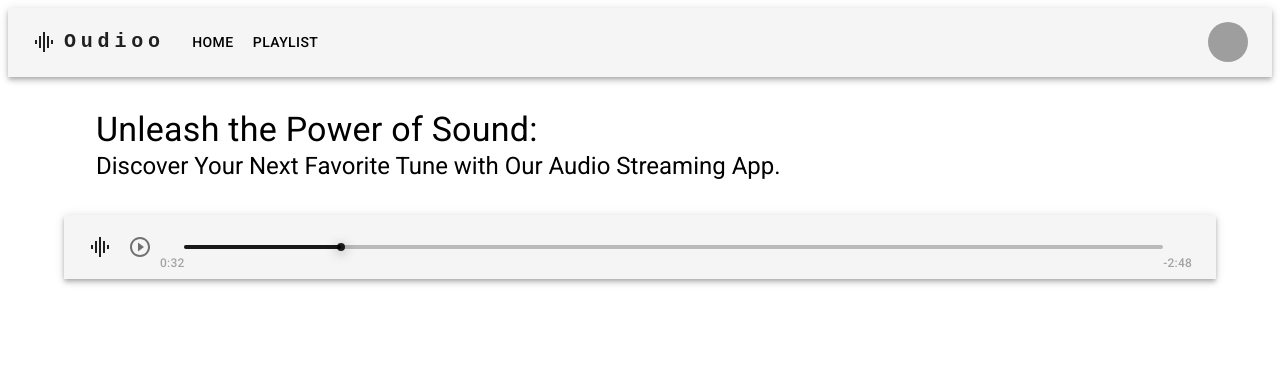
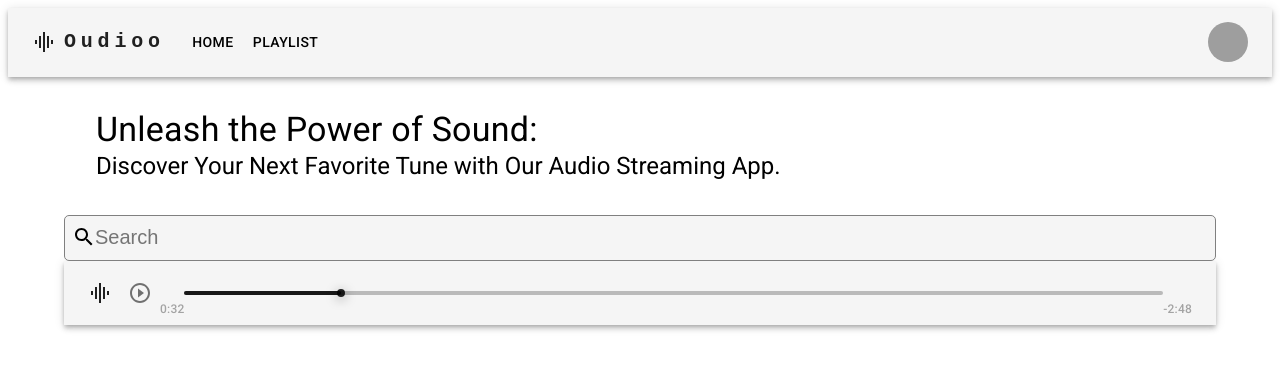
Before and after one commit to codetipster/oudioo, a React (Create React App) app: page / in a window 1280 px wide. Shown: the top 370 px of the page. Built offline with nearby package versions, Linux system fonts and the light colour scheme; grey boxes are pictures that could not be loaded.

Commit message:
search component

```diff
--- a/package.json
+++ b/package.json
@@ -6,6 +6,8 @@
     "@emotion/react": "^11.10.5",
     "@emotion/styled": "^11.10.5",
     "@fontsource/roboto": "^4.5.8",
+    "@material-ui/core": "^4.12.4",
+    "@material-ui/styles": "^4.11.5",
     "@mui/icons-material": "^5.11.0",
     "@mui/material": "^5.11.7",
     "@testing-library/jest-dom": "^5.16.5",
--- a/src/App.tsx
+++ b/src/App.tsx
@@ -1,23 +1,34 @@
 import React from 'react';
 import  './styles/App.css'
 import Container from '@mui/material/Container';
-import Paper from '@mui/material/Paper';
 import AudioPlayer from './components/AudioPlayer';
 import Box from '@mui/material/Box';
 import Navbar from './components/Navbar';
 import Typography from '@mui/material/Typography';
+import Search from './components/Search';
+//import { makeStyles, createStyles } from '@material-ui/core/styles';
+//yarn add @material-ui/core@latest @material-ui/styles@latest
+
+// const useStyles = makeStyles({
+//   appContainer: {
+//     backgroundColor: "rgba(193, 14, 14, 0.4)"
+//   }
+// });
+
 
 
 function App() {
+  // const classes = useStyles()
   return (
     <>
     <Navbar/>
-    <Container>
+    <Container >
       <Box p={2} m={2} alignItems="center">
         <Typography variant="h4" component="h2">
         Unleash the Power of Sound:<Typography variant="h5" component='p'>Discover Your Next Favorite Tune with Our Audio Streaming App.</Typography>
         </Typography>
       </Box>
+      <Search/>
       <AudioPlayer/>
     </Container>
     </>
--- a/src/components/Search.tsx
+++ b/src/components/Search.tsx
@@ -1,8 +1,48 @@
-import React from 'react'
+import { Box } from '@mui/material'
+import { makeStyles } from '@material-ui/core/styles';
+import SearchIcon from '@mui/icons-material/Search';
+import {useState} from "react";
+
+const useStyles = makeStyles({
+    searchWrapper: {
+      position: 'relative',
+      display: 'flex',
+      minWidth: '100px'
+
+    },
+    searchField: {
+      border: '1px solid grey',
+      borderRadius: '5px',
+      height: '40px',
+      width: '100%',
+      padding: '2px 23px 2px 30px',
+      outline: '0',
+      fontSize: '20px',
+      backgroundColor: '#f5f5f5',
+      '&:hover': {
+        border: '1.5px solid #009688',
+     },
+     '&:focus': {
+      border: '1.5px solid #009688',
+     },
+    },
+    searchIcon: {
+      position: 'absolute',
+      top: '10px',
+      left: '8px'
+    }
+  });
 
 const Search = () => {
+  const classes = useStyles()
+  //Get user search query
+  const [query, setQuery] = useState("")
+
   return (
-    <div>Search</div>
+    <Box className={classes.searchWrapper}>
+        <SearchIcon className={classes.searchIcon}/>
+        <input className={classes.searchField}  type='text' placeholder='Search' onChange={event => setQuery(event.target.value)}/>
+    </Box>
   )
 }
 
```
Also changed, not shown: src/index.tsx (+13 -1 lines), src/styles/Search.css (added), 1 other file (tests, documents, lock files or other folders).
